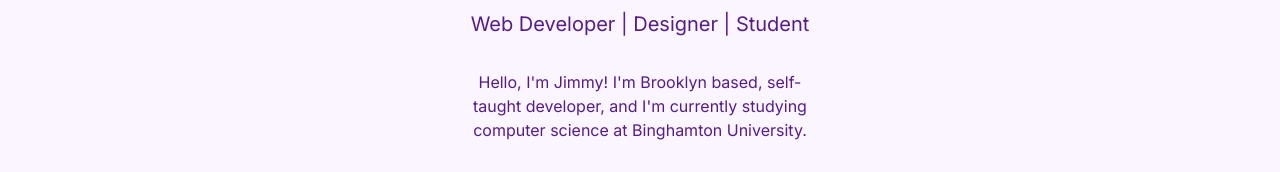
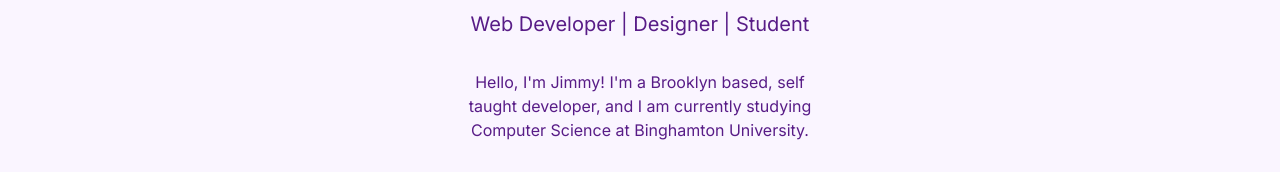
Before and after one commit to j1mmyzz/jimeweb2025, a Next.js app: page / in a window 1280 px wide. Shown: the part 330-502 px from the top of the page. Built offline with nearby package versions, Linux system fonts and the light colour scheme.

Commit message:
grammar lolz

```diff
--- a/app/components/Hero.tsx
+++ b/app/components/Hero.tsx
@@ -19,8 +19,8 @@ const Hero = () => {
         <h1 className="text-5xl font-bold mb-8">Jimmy Zheng</h1>
         <p className="text-xl mb-8">Web Developer | Designer | Student</p>
         <p className="mb-8 sm:w-3/5 px-10 md:w-2/5">
-          Hello, I&apos;m Jimmy! I&apos;m Brooklyn based, self-taught developer,
-          and I&apos;m currently studying computer science at Binghamton
+          Hello, I&apos;m Jimmy! I&apos;m a Brooklyn based, self taught
+          developer, and I am currently studying Computer Science at Binghamton
           University.{" "}
         </p>
         <div className="w-32 flex flex-row justify-between">
```
